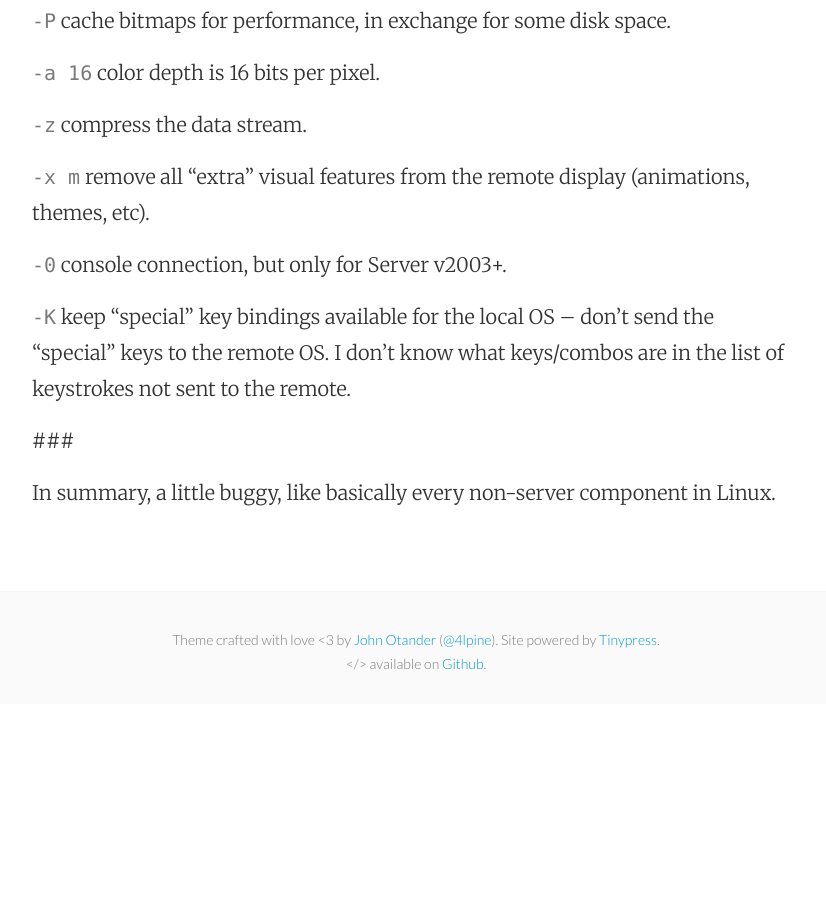
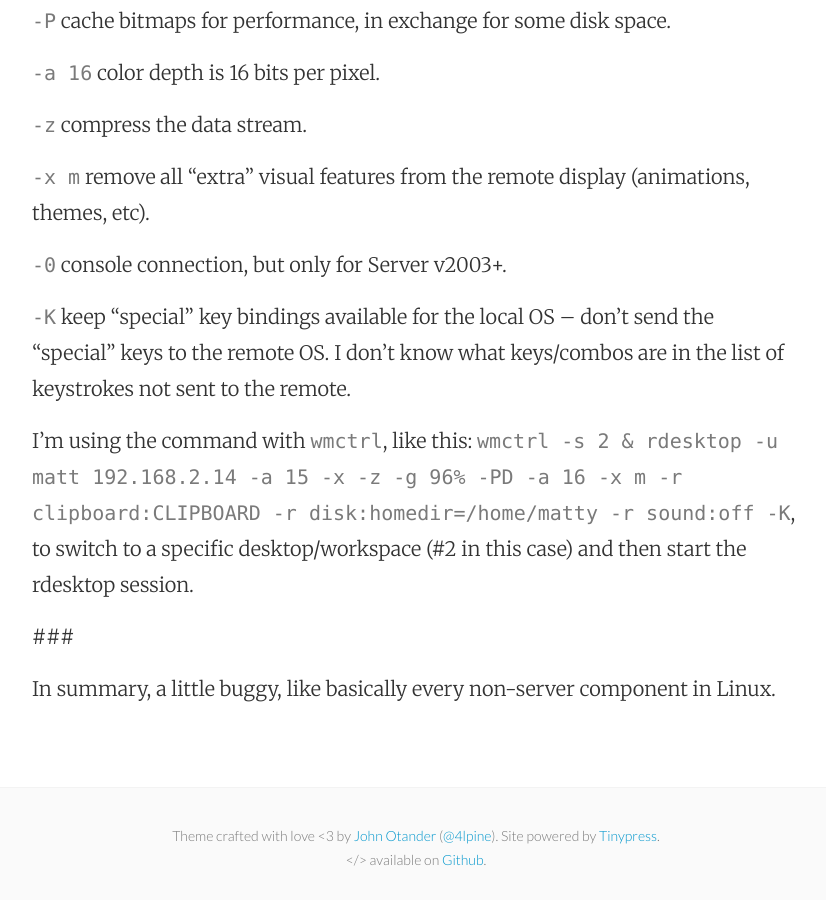
Before and after one commit to mattymaloney/mattymaloney.github.io, a Jekyll site: the page built from _posts/2016-04-09-rdesktop-rdp.md, in a window 1280 px wide and 900 px high, scrolled down 2496 px. Shown: the whole window, without its empty margins (224-1050 px from the left). Built offline with Jekyll 4.4.1, drawn with Linux system fonts in a browser that asks for light colours; before the commit the page ends 3200 px from its top, so only the background shows below that.

Commit message:
Updated 2016-04-09-rdesktop-rdp.md

```diff
--- a/_posts/2016-04-09-rdesktop-rdp.md
+++ b/_posts/2016-04-09-rdesktop-rdp.md
@@ -67,6 +67,8 @@ Display remote desktop in full screen (`-g 100%`) and bitmap cache is enabled fo
 
 `-K` keep "special" key bindings available for the local OS -- don't send the "special" keys to the remote OS. I don't know what keys/combos are in the list of keystrokes not sent to the remote.
 
+I'm using the command with `wmctrl`, like this: `wmctrl -s 2 & rdesktop -u matt 192.168.2.14 -a 15 -x -z -g 96% -PD -a 16 -x m -r clipboard:CLIPBOARD -r disk:homedir=/home/matty -r sound:off -K`, to switch to a specific desktop/workspace (#2 in this case) and then start the rdesktop session.
+
 
 ###
 
```
